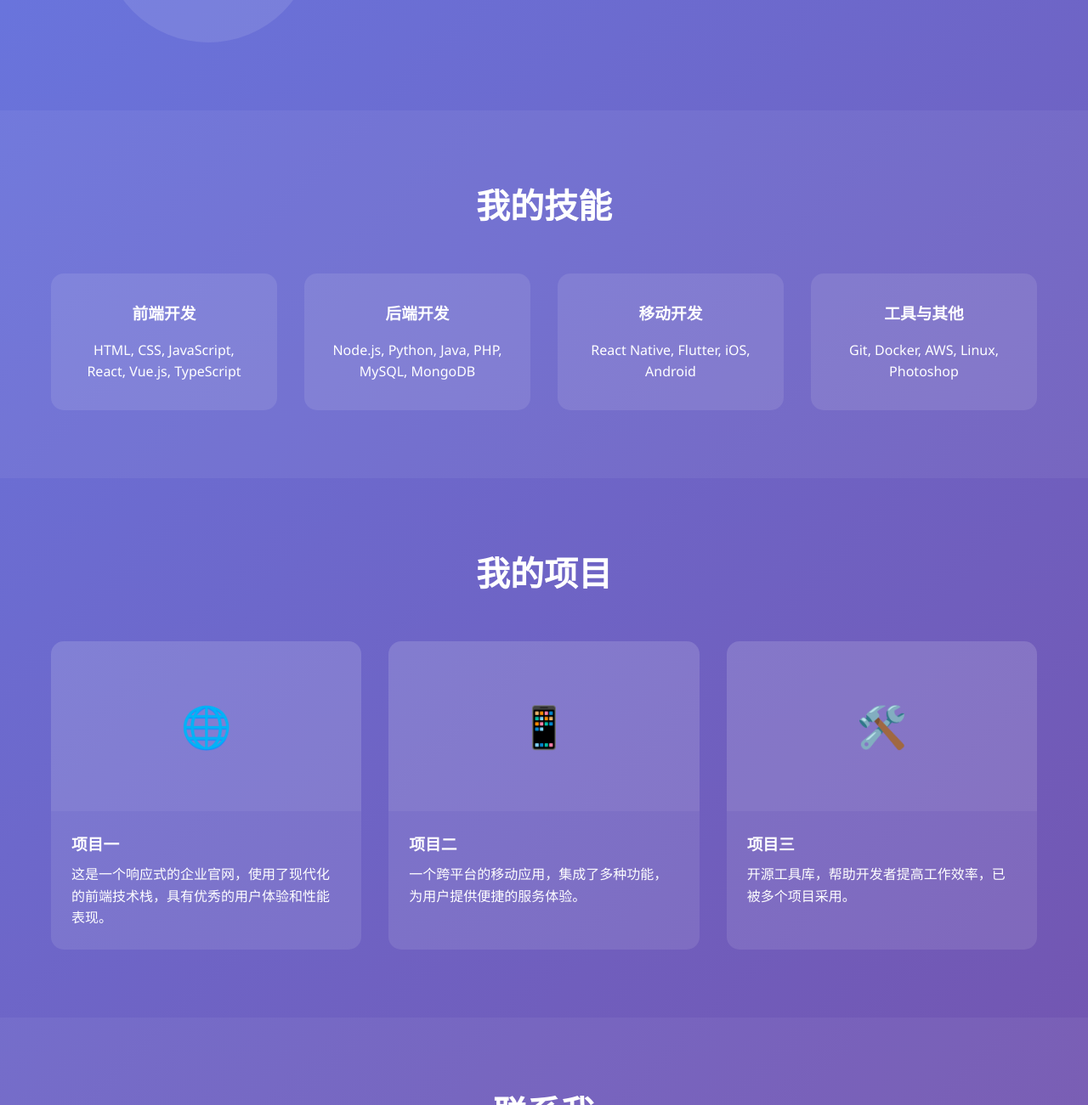
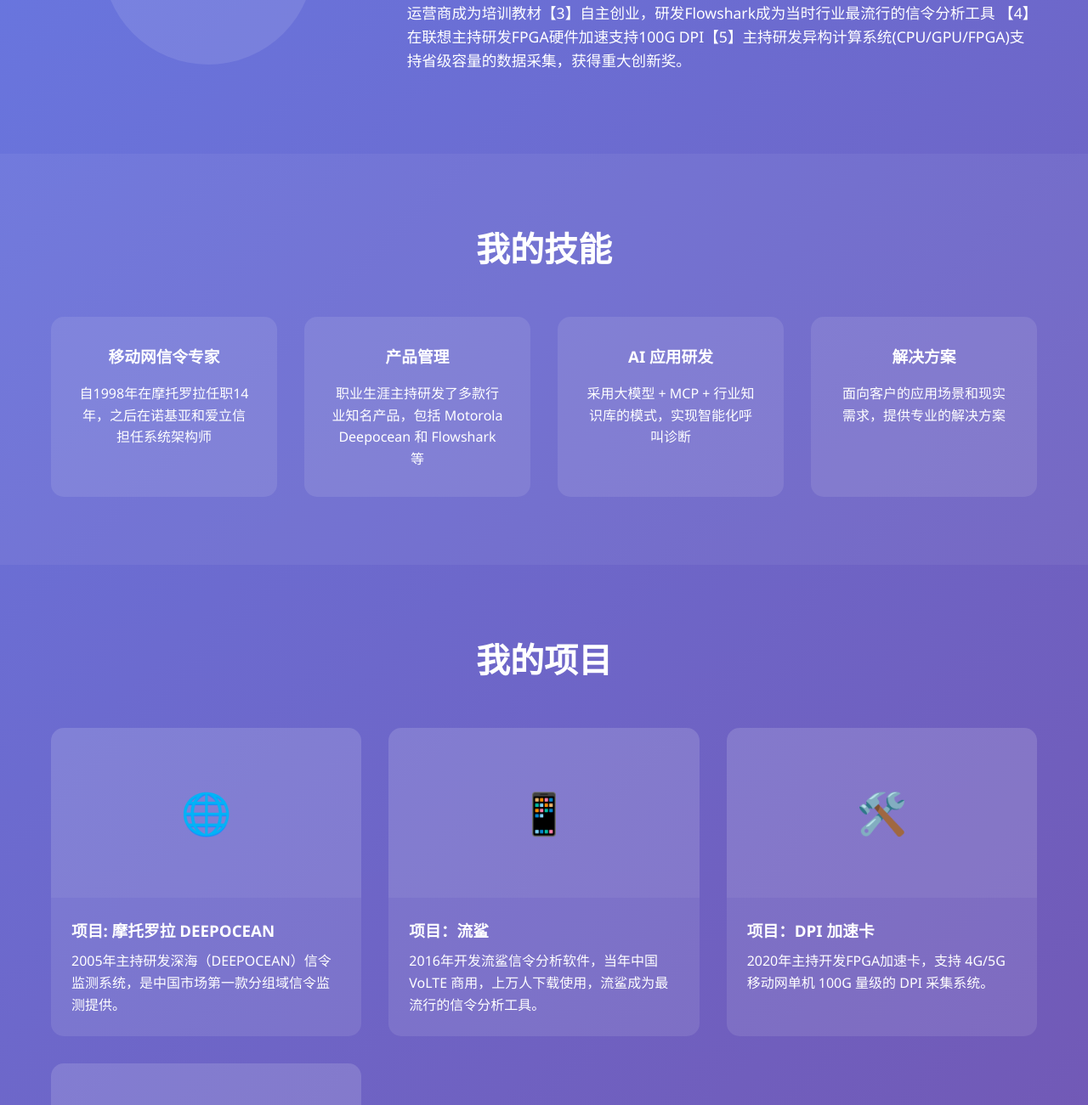
Before and after one commit to kinghighland/kinghighland.github.io, a plain HTML site: page index.html in a window 1280 px wide. Shown: the part 814-2115 px from the top of the page at 85% size. Drawn offline with Linux system fonts and the light colour scheme.

Commit message:
Update index.html

```diff
--- a/index.html
+++ b/index.html
@@ -3,7 +3,7 @@
 <head>
     <meta charset="UTF-8">
     <meta name="viewport" content="width=device-width, initial-scale=1.0">
-    <title>个人主页 - [你的名字]</title>
+    <title>个人主页 - 兰海</title>
     <style>
         * {
             margin: 0;
@@ -326,7 +326,7 @@
 <body>
     <header>
         <nav class="container">
-            <div class="logo">我的主页</div>
+            <div class="logo">兰海的主页</div>
             <ul class="nav-links">
                 <li><a href="#home">首页</a></li>
                 <li><a href="#about">关于我</a></li>
@@ -340,8 +340,8 @@
     <section id="home" class="hero">
         <div class="container">
             <div class="hero-content">
-                <h1>你好，我是 [你的名字]</h1>
-                <p>一个热爱技术的开发者，专注于创造有价值的产品</p>
+                <h1>你好，我是兰海</h1>
+                <p>一个热爱新技术的开发者，专注于创造有价值的产品</p>
                 <a href="#about" class="btn">了解更多</a>
             </div>
         </div>
@@ -355,9 +355,9 @@
                     <div class="avatar">👨‍💻</div>
                 </div>
                 <div class="about-text">
-                    <p>我是一名充满激情的开发者，拥有 X 年的编程经验。我热衷于学习新技术，解决复杂问题，并创造出色的用户体验。</p>
-                    <p>我的专长领域包括前端开发、后端开发以及移动应用开发。我相信技术的力量能够改变世界，让生活变得更美好。</p>
-                    <p>除了编码，我还喜欢阅读技术博客、参与开源项目，以及与其他开发者分享经验和知识。</p>
+                    <p>我毕业于上海交通大学（通信专业，优秀毕业设计，同届TOP 3%），北京邮电大学（软件工程硕士，该专业多年唯一的优秀论文）</p>
+                    <p>追求卓越：大学时获得优秀毕业设计；在摩托罗拉开发DEEPOCEAN，是业界第一款分组域信令监测系统，获得公司的杰出贡献奖；在整个职业生涯中持续创新和突破。</p>
+                    <p>跨领域实战成果：在多家500强企业历任高级程序员/网络工程师/系统架构师/产品总监等职位【1】在摩托罗拉/诺基亚主持研发 DEEPOCEAN被称为DO之父【2】撰写的信令专题PPT在多省运营商成为培训教材【3】自主创业，研发Flowshark成为当时行业最流行的信令分析工具 【4】在联想主持研发FPGA硬件加速支持100G DPI【5】主持研发异构计算系统(CPU/GPU/FPGA)支持省级容量的数据采集，获得重大创新奖。</p>
                 </div>
             </div>
         </div>
@@ -368,20 +368,20 @@
             <h2>我的技能</h2>
             <div class="skills-grid">
                 <div class="skill-card">
-                    <h3>前端开发</h3>
-                    <p>HTML, CSS, JavaScript, React, Vue.js, TypeScript</p>
+                    <h3>移动网信令专家</h3>
+                    <p>自1998年在摩托罗拉任职14年，之后在诺基亚和爱立信担任系统架构师</p>
                 </div>
                 <div class="skill-card">
-                    <h3>后端开发</h3>
-                    <p>Node.js, Python, Java, PHP, MySQL, MongoDB</p>
+                    <h3>产品管理</h3>
+                    <p>职业生涯主持研发了多款行业知名产品，包括 Motorola Deepocean 和 Flowshark 等</p>
                 </div>
                 <div class="skill-card">
-                    <h3>移动开发</h3>
-                    <p>React Native, Flutter, iOS, Android</p>
+                    <h3>AI 应用研发</h3>
+                    <p>采用大模型 + MCP + 行业知识库的模式，实现智能化呼叫诊断</p>
                 </div>
                 <div class="skill-card">
-                    <h3>工具与其他</h3>
-                    <p>Git, Docker, AWS, Linux, Photoshop</p>
+                    <h3>解决方案</h3>
+                    <p>面向客户的应用场景和现实需求，提供专业的解决方案</p>
                 </div>
             </div>
         </div>
@@ -394,22 +394,29 @@
                 <div class="project-card">
                     <div class="project-img">🌐</div>
                     <div class="project-content">
-                        <h3>项目一</h3>
-                        <p>这是一个响应式的企业官网，使用了现代化的前端技术栈，具有优秀的用户体验和性能表现。</p>
+                        <h3>项目: 摩托罗拉 DEEPOCEAN</h3>
+                        <p>2005年主持研发深海（DEEPOCEAN）信令监测系统，是中国市场第一款分组域信令监测提供。</p>
                     </div>
                 </div>
                 <div class="project-card">
                     <div class="project-img">📱</div>
                     <div class="project-content">
-                        <h3>项目二</h3>
-                        <p>一个跨平台的移动应用，集成了多种功能，为用户提供便捷的服务体验。</p>
+                        <h3>项目：流鲨</h3>
+                        <p>2016年开发流鲨信令分析软件，当年中国 VoLTE 商用，上万人下载使用，流鲨成为最流行的信令分析工具。</p>
                     </div>
                 </div>
                 <div class="project-card">
                     <div class="project-img">🛠️</div>
                     <div class="project-content">
-                        <h3>项目三</h3>
-                        <p>开源工具库，帮助开发者提高工作效率，已被多个项目采用。</p>
+                        <h3>项目：DPI 加速卡</h3>
+                        <p>2020年主持开发FPGA加速卡，支持 4G/5G 移动网单机 100G 量级的 DPI 采集系统。</p>
+                    </div>
+                </div>
+                <div class="project-card">
+                    <div class="project-img">🛠️</div>
+                    <div class="project-content">
+                        <h3>项目：异构计算系统</h3>
+                        <p>2024年主持开发异构计算，采用 CPU + GPU + FPGA 异构计算架构，支持单机监测省级语音网络。</p>
                     </div>
                 </div>
             </div>
@@ -446,7 +453,7 @@
 
     <footer>
         <div class="container">
-            <p>&copy; 2025 [你的名字]. 保留所有权利.</p>
+            <p>&copy; 2025 flowsharker. 保留所有权利.</p>
         </div>
     </footer>
 
```
